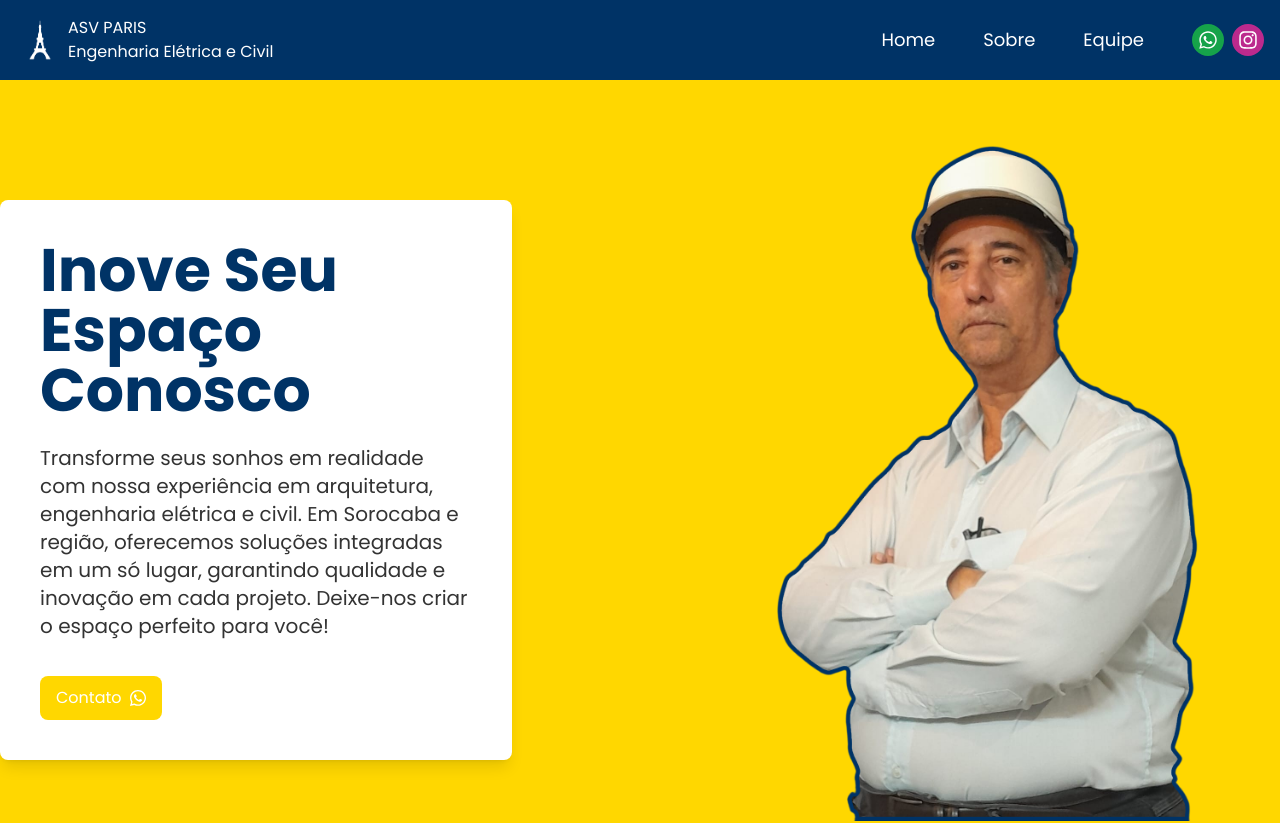
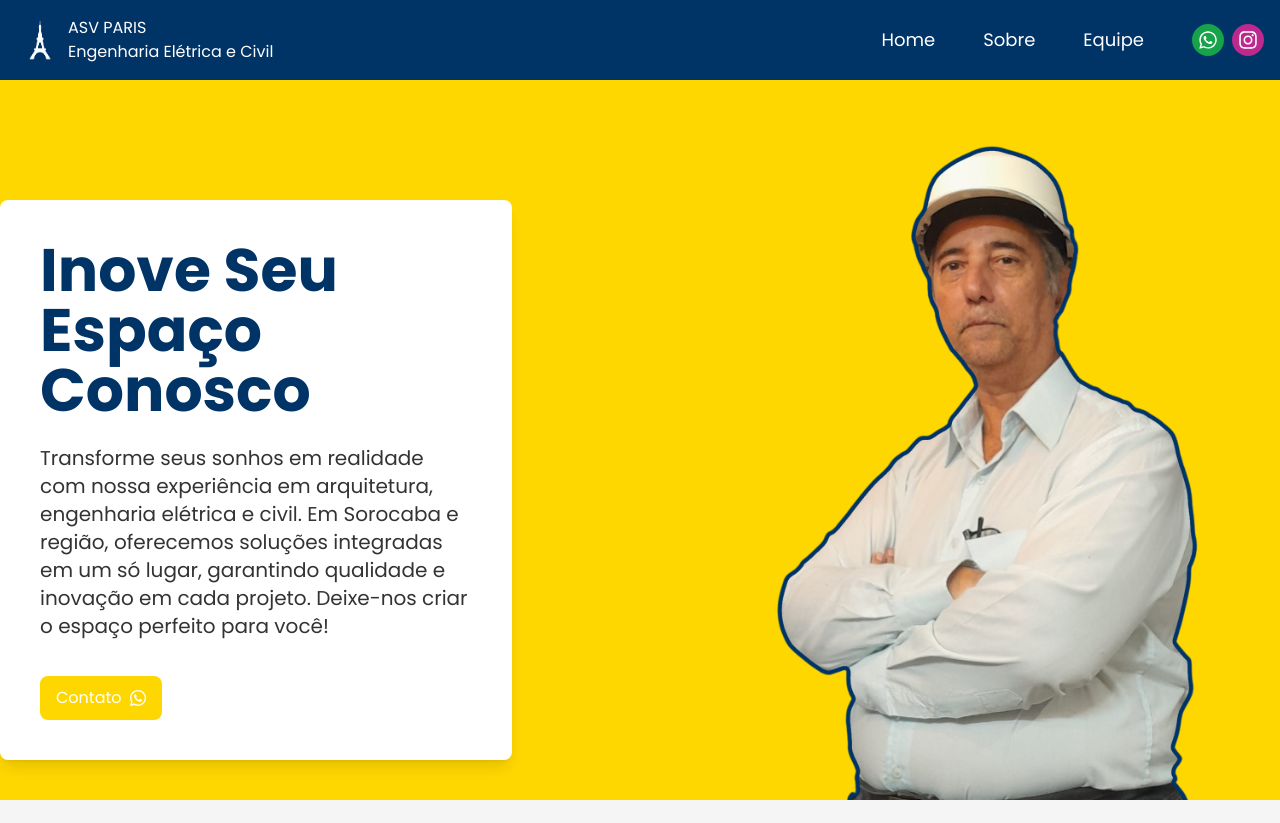
Before and after one commit to s4mcardoso/ASV-PARIS_SITE, a React (Vite) app: page / in a window 1280 px wide. Shown: the top 823 px of the page. After the commit the page ends 800 px from the top, so only its background shows below. Built offline with nearby package versions, Linux system fonts and the light colour scheme.

Commit message:
Otimizando scroll

```diff
--- a/src/Components/Header/index.jsx
+++ b/src/Components/Header/index.jsx
@@ -10,7 +10,7 @@
   };
 
   return (
-    <header className="w-full custom-bg-blue h-30 flex flex-col md:flex-row items-center justify-between p-4 ">
+    <header className="w-full custom-bg-blue h-30 flex flex-col md:flex-row items-center justify-between p-4">
       <div className="flex items-center mr-auto">
         <img className="w-12 h-auto mr-1" src={eiffelImage} alt="Torre Eiffel" />
         <span className="asv-paris-icon">
@@ -27,9 +27,9 @@
       </button>
 
       <nav className={`flex-col mt-12 md:mt-0 md:flex md:flex-row md:items-center gap-12 ${isOpen ? 'flex' : 'hidden'} md:flex items-center`}>
-        <a href="#home" className="custom-link text-lg font-poppins text-[var(--cor-branco)]">Home</a>
-        <a href="#sobre" className="custom-link text-lg font-poppins text-[var(--cor-branco)]">Sobre</a>
-        <a href="#equipe" className="custom-link text-lg font-poppins text-[var(--cor-branco)]">Equipe</a>
+        <a href="#home" className="custom-link text-lg font-poppins text-white">Home</a>
+        <a href="#sobre" className="custom-link text-lg font-poppins text-white">Sobre</a>
+        <a href="#equipe" className="custom-link text-lg font-poppins text-white">Equipe</a>
         <div className="flex gap-2 items-center">
           <a
             href={`https://wa.me/${5515988150433}`}
@@ -43,7 +43,7 @@
             href="https://www.instagram.com/asv.engenharia_?igsh=bDhiM3c3dm81ajB1"
             target="_blank"
             rel="noopener noreferrer"
-            className="inline-flex items-center justify-center w-8 h-8 bg-[#bc2a8d] text-white rounded-full border-2 border-[#bc2a8d] transition-colors duration-300 hover:bg-[#8a3ab9] "
+            className="inline-flex items-center justify-center w-8 h-8 bg-[#bc2a8d] text-white rounded-full border-2 border-[#bc2a8d] transition-colors duration-300 hover:bg-[#8a3ab9]"
           >
             <FaInstagram className="w-5 h-5" />
           </a>
@@ -52,4 +52,5 @@
     </header>
   );
 }
+
 export default Header;
--- a/src/index.css
+++ b/src/index.css
@@ -4,20 +4,15 @@
 @tailwind utilities;
 
 :root {
-  --cor-azul: #003366;
-  /* Use para cabeçalhos, links e botões principais */
-  --cor-amarelo: #FFD700;
-  /* Ótimo para botões secundários e ícones */
-  --cor-amarelo-escuro: #ffd000;
-  /* Ótimo para botões secundários e ícones */
-  --cor-cinza-claro: #F5F5F5;
-  /* Ideal para o fundo do site */
-  --cor-branco: #FFFFFF;
-  /* Utilize para áreas de texto e espaços em branco */
+  --cor-azul: #003366;          /* Cabeçalhos, links e botões principais */
+  --cor-amarelo: #FFD700;       /* Botões secundários e ícones */
+  --cor-amarelo-escuro: #ffd000; /* Botões secundários e ícones */
+  --cor-cinza-claro: #F5F5F5;   /* Fundo do site */
+  --cor-branco: #FFFFFF;        /* Áreas de texto e espaços em branco */
 }
 
-
-htlm, body {
+/* Global Styles */
+html, body {
   background-color: var(--cor-cinza-claro);
   font-family: 'Poppins', sans-serif;
   height: 100%;
@@ -25,17 +20,29 @@
   padding: 0;
 }
 
+body, html {
+  overflow-x: hidden !important;
+}
+
+@media (max-width: 786px) {
+  body, html {
+    overflow-x: hidden !important;
+  }
+}
+
 .custom-bg-blue {
-  background-color: #003366;
+  background-color: var(--cor-azul);
 }
 
 .custom-bg-yellow {
   background-color: var(--cor-amarelo);
 }
 
+/* Link Styling */
 .custom-link {
   position: relative;
-  /* Para que o ::after funcione corretamente */
+  color: var(--cor-branco) !important; /* Garante que a cor dos links seja branca */
+  transition: color 0.2s ease;
 }
 
 .custom-link::after {
@@ -44,36 +51,30 @@
   left: 0;
   right: 0;
   bottom: -4px;
-  /* Ajuste a distância da linha para baixo */
   height: 3px;
-  /* Espessura da linha */
   background-color: var(--cor-amarelo);
-  /* Cor da linha */
   transform: scaleX(0);
-  /* Começa invisível */
   transition: transform 0.2s ease;
-  /* Transição suave */
+}
+
+.custom-link:hover {
+  color: var(--cor-amarelo) !important;
 }
 
 .custom-link:hover::after {
   transform: scaleX(1);
-  /* A linha aparece ao passar o mouse */
 }
 
-/* Para aplicar o hover no texto também */
-.custom-link:hover {
-  /* Adiciona o sublinhado ao passar o mouse */
-  color: var(--cor-amarelo) !important;
-  /* Cor do texto no hover */
+/* Icon and Text Styling */
+.asv-paris-icon {
+  @apply text-white;
 }
 
-
-.asv-paris-icon {
-  @apply text-white;
-  font-family: 'Poppins', sans-serif
+/* Team Member Box Hover */
+.member-box {
+  transition: transform 0.3s ease;
 }
 
-/* Adicione esta classe para aumentar a escala no hover */
-.member-box{
-  transition: transform 0.3s ease; /* Define a transição suave */
+.member-box:hover {
+  transform: scale(1.05);
 }
```
